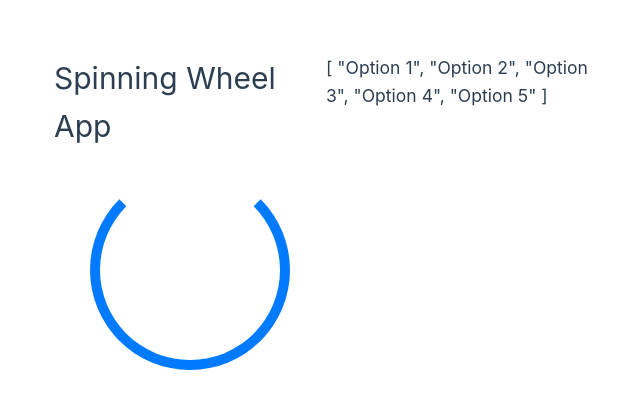
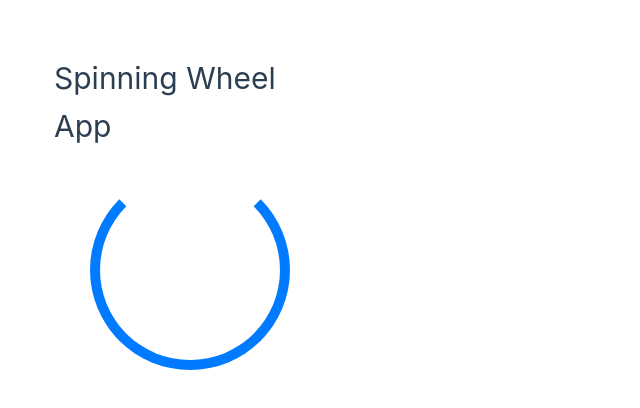
Before and after one commit to egentilucci/name-whirl, a Vue app in the folder client/: page / in a window 1280 px wide. Shown: the part 178-586 px from the top of the page, without its empty margins (10-650 px from the left). Built offline with nearby package versions, Linux system fonts and the light colour scheme.

Commit message:
feat: add data as input to the component

```diff
--- a/client/src/components/Spinner.vue
+++ b/client/src/components/Spinner.vue
@@ -10,10 +10,13 @@
 
 <script>
 export default {
+  props: {
+    options: Array, // Define the inputData prop
+  },
   data() {
     return {
       spinning: false,
-      options: ["Option 1", "Option 2", "Option 3", "Option 4", "Option 5"],
+      // options: ["Option 1", "Option 2", "Option 3", "Option 4", "Option 5"],
       selectedOption: "",
     };
   },
```
